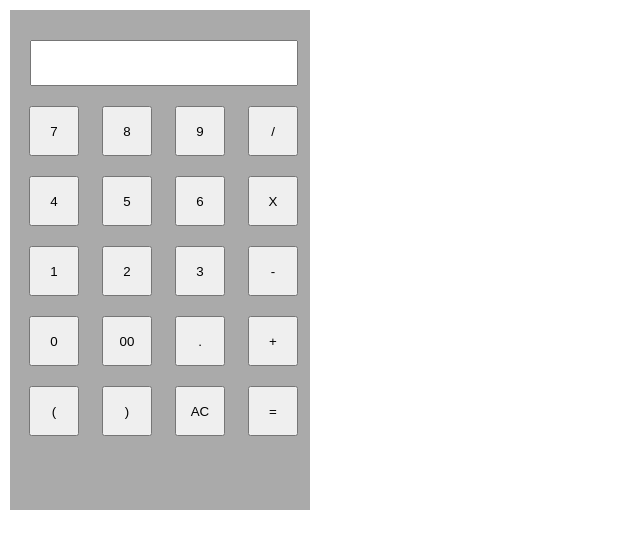
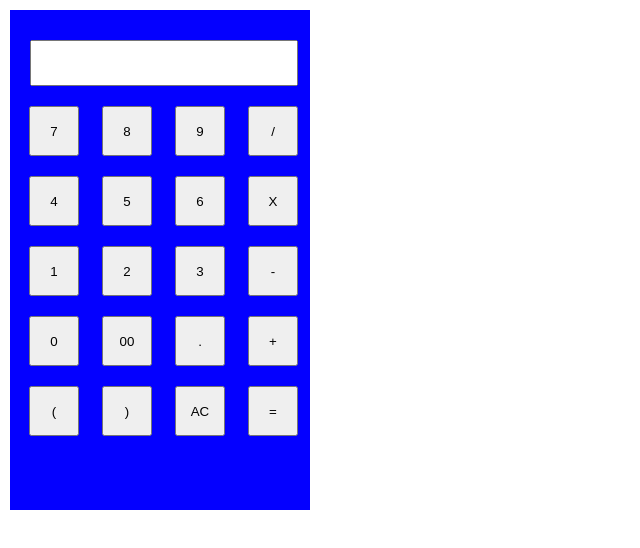
Before and after one commit to ManasTom/testSample, a plain HTML site: page index.html in a window 1280 px wide. Shown: the whole page, without its empty margins (0-640 px from the left). Drawn offline with Linux system fonts and the light colour scheme.

Commit message:
Update calc.css

```diff
--- a/calc.css
+++ b/calc.css
@@ -11,7 +11,7 @@ body{
     width: 300px;
     margin-left: 10px;
     margin-top: 10px;
-    background:rgb(170, 170, 170)
+    background:rgb(4, 0, 255)
 
 }
 #screen{
```
